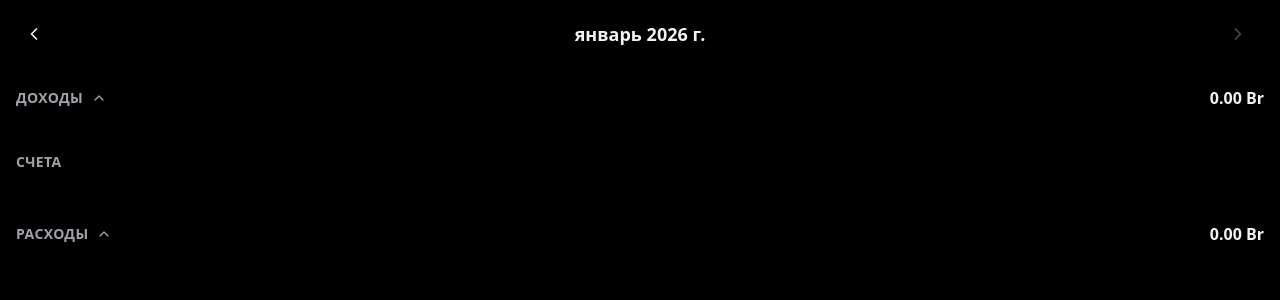
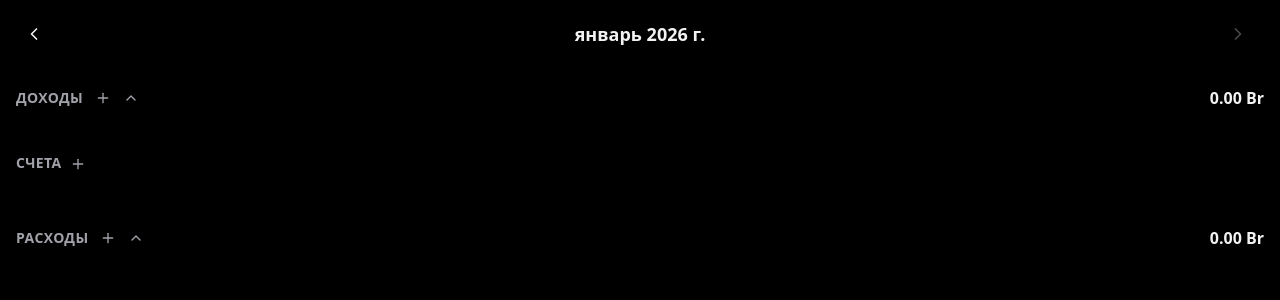
Before and after one commit to kostapchuk/finance-tracker, a React (Vite) app: page / in a window 1280 px wide. Both pictures are taken after typing "Sample123", "Sample123" into the empty fields and a click on the button "Продолжить". Shown: the top 300 px of the page. Built offline with nearby package versions, Linux system fonts and the light colour scheme.

Commit message:
feat: add "+" buttons to dashboard section headers
Add quick-create buttons to Income, Accounts, and Expenses sections
so users can create new items directly from the dashboard.

Bump version to 0.1.7.

```diff
--- a/package.json
+++ b/package.json
@@ -1,7 +1,7 @@
 {
   "name": "finance-tracker",
   "private": true,
-  "version": "0.1.6",
+  "version": "0.1.7",
   "type": "module",
   "scripts": {
     "dev": "vite",
--- a/src/features/dashboard/components/Dashboard.tsx
+++ b/src/features/dashboard/components/Dashboard.tsx
@@ -1,5 +1,5 @@
 import { useMemo, useState } from 'react'
-import { ChevronDown, ChevronUp } from 'lucide-react'
+import { ChevronDown, ChevronUp, Plus } from 'lucide-react'
 import { DndContext, DragOverlay, PointerSensor, TouchSensor, useSensor, useSensors } from '@dnd-kit/core'
 import type { DragEndEvent, DragStartEvent } from '@dnd-kit/core'
 import { MonthSelector } from '@/components/ui/MonthSelector'
@@ -12,6 +12,9 @@ import { useAppStore } from '@/store/useAppStore'
 import { useLanguage } from '@/hooks/useLanguage'
 import { formatCurrency } from '@/utils/currency'
 import { getStartOfMonth, getEndOfMonth } from '@/utils/date'
+import { AccountForm } from '@/features/accounts/components/AccountForm'
+import { CategoryForm } from '@/features/categories/components/CategoryForm'
+import { IncomeSourceForm } from '@/features/income/components/IncomeSourceForm'
 import type { Category, IncomeSource, Account } from '@/database/types'
 
 type TransactionMode =
@@ -38,6 +41,9 @@ export function Dashboard() {
   const [expensesExpanded, setExpensesExpanded] = useState(true)
   const [transactionMode, setTransactionMode] = useState<TransactionMode>(null)
   const [draggedItem, setDraggedItem] = useState<DraggedItem>(null)
+  const [incomeFormOpen, setIncomeFormOpen] = useState(false)
+  const [accountFormOpen, setAccountFormOpen] = useState(false)
+  const [categoryFormOpen, setCategoryFormOpen] = useState(false)
 
   // Configure sensors for both mouse and touch
   const sensors = useSensors(
@@ -182,6 +188,13 @@ export function Dashboard() {
               <h3 className="text-sm font-semibold text-muted-foreground uppercase tracking-wide">
                 {t('income')}
               </h3>
+              <span
+                role="button"
+                className="p-1 text-muted-foreground hover:text-foreground"
+                onClick={(e) => { e.stopPropagation(); setIncomeFormOpen(true) }}
+              >
+                <Plus className="h-4 w-4" />
+              </span>
               {incomeExpanded ? (
                 <ChevronUp className="h-4 w-4 text-muted-foreground" />
               ) : (
@@ -220,6 +233,13 @@ export function Dashboard() {
           <div className="px-4 pb-2">
             <h3 className="text-sm font-semibold text-muted-foreground uppercase tracking-wide">
               {t('accounts')}
+              <span
+                role="button"
+                className="p-1 text-muted-foreground hover:text-foreground inline-flex align-middle ml-1"
+                onClick={() => setAccountFormOpen(true)}
+              >
+                <Plus className="h-4 w-4" />
+              </span>
               {isDraggingIncome && (
                 <span className="text-xs text-primary ml-2">{t('dropIncomeHere')}</span>
               )}
@@ -263,6 +283,13 @@ export function Dashboard() {
               <h3 className="text-sm font-semibold text-muted-foreground uppercase tracking-wide">
                 {t('expenses')}
               </h3>
+              <span
+                role="button"
+                className="p-1 text-muted-foreground hover:text-foreground"
+                onClick={(e) => { e.stopPropagation(); setCategoryFormOpen(true) }}
+              >
+                <Plus className="h-4 w-4" />
+              </span>
               {isDraggingAccount && (
                 <span className="text-xs text-primary">{t('dropHere')}</span>
               )}
@@ -337,6 +364,10 @@ export function Dashboard() {
           )}
         </DragOverlay>
       </div>
+
+      <IncomeSourceForm open={incomeFormOpen} onClose={() => setIncomeFormOpen(false)} />
+      <AccountForm open={accountFormOpen} onClose={() => setAccountFormOpen(false)} />
+      <CategoryForm open={categoryFormOpen} onClose={() => setCategoryFormOpen(false)} />
     </DndContext>
   )
 }
```
